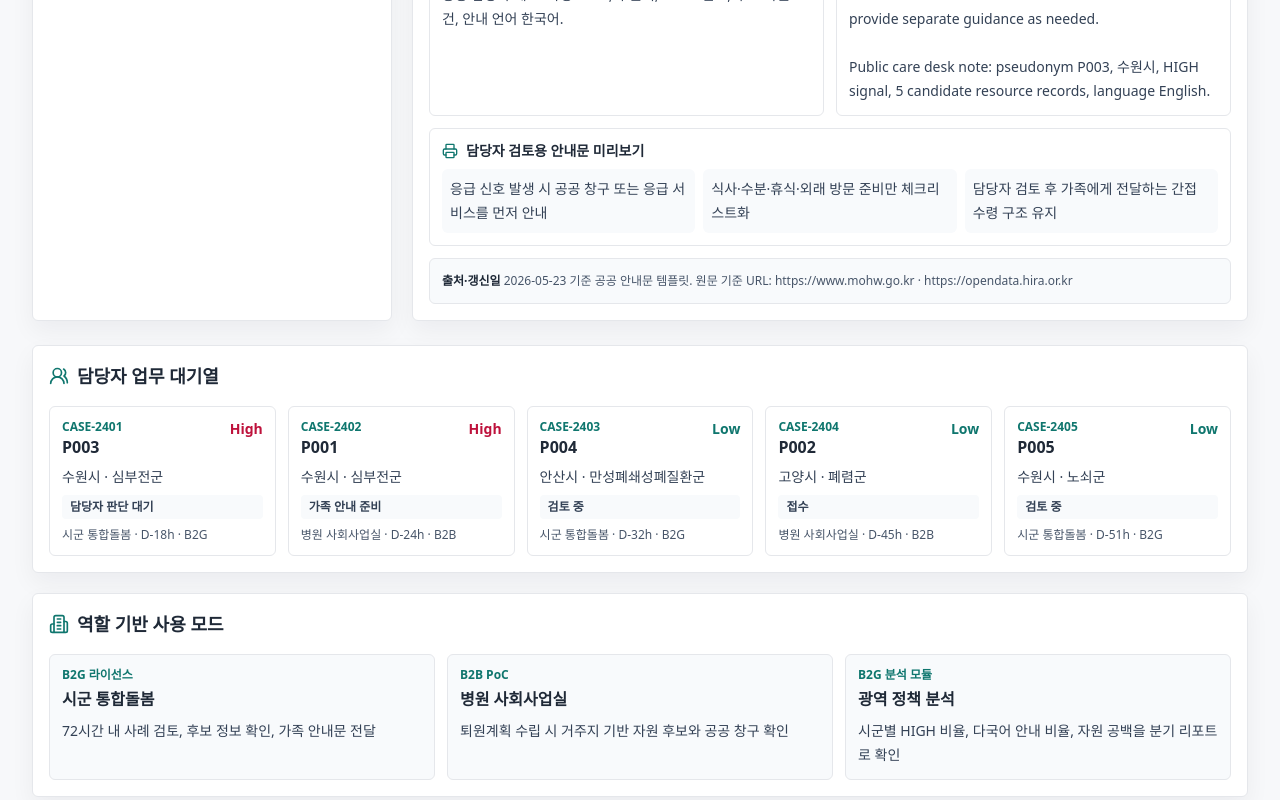
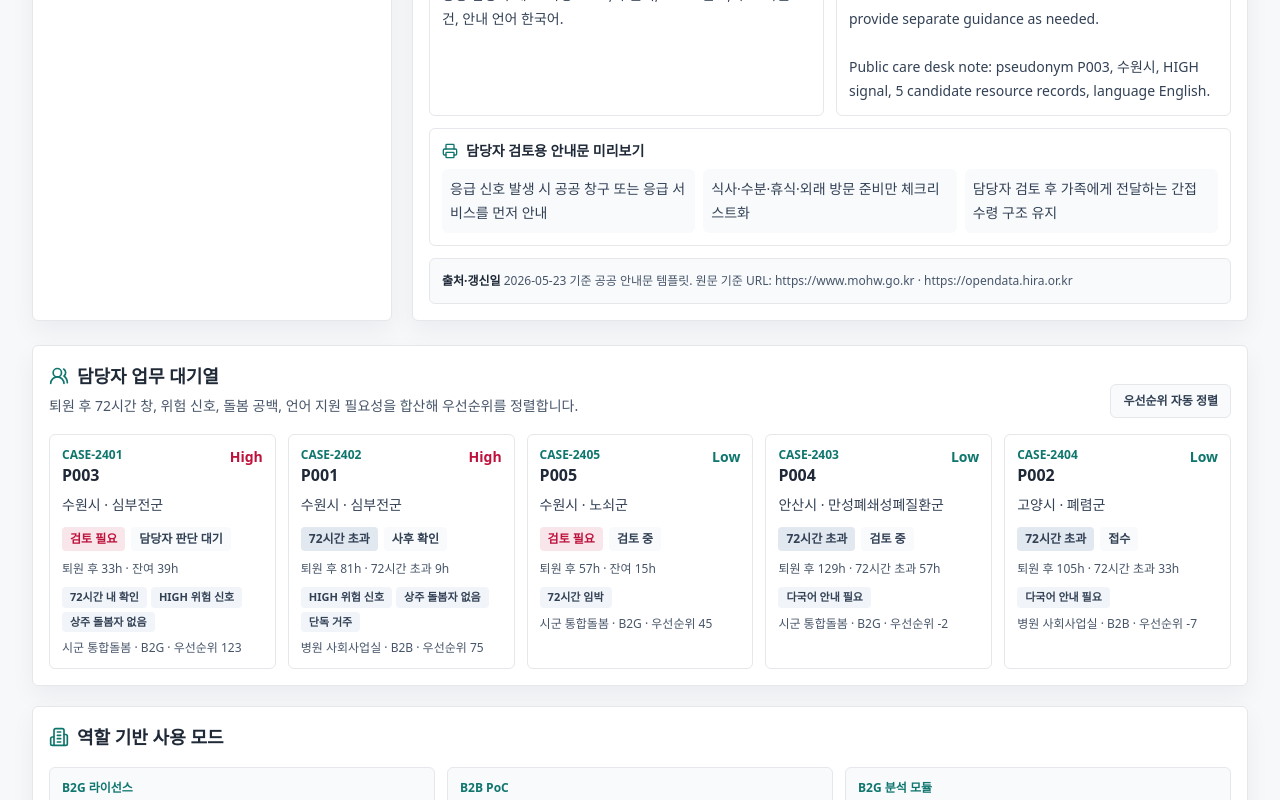
Before and after one commit to dailyweekly/carebridge72, a Next.js app: page / in a window 1280 px wide. Shown: the part 2000-2800 px from the top of the page. Built offline with nearby package versions, Linux system fonts and the light colour scheme.

Commit message:
Add 72-hour case review prioritization

```diff
--- a/components/RiskResultCard.tsx
+++ b/components/RiskResultCard.tsx
@@ -1,5 +1,6 @@
 import { AlertTriangle, CheckCircle2, Gauge, Info } from "lucide-react";
 import { CaptureCaption } from "./CaptureCaption";
+import { assessCaseReview } from "@/lib/case-review";
 import { bandLabels, diagnosisLabels, regionLabels } from "@/lib/labels";
 import type { Patient, RiskResult } from "@/lib/types";
 
@@ -10,6 +11,7 @@ type RiskResultCardProps = {
 };
 
 export function RiskResultCard({ risk, patient, showScreenNote = false }: RiskResultCardProps) {
+  const reviewSignal = assessCaseReview(patient, risk);
   const tone =
     risk.band === "HIGH"
       ? "border-cranberry bg-rose-50 text-cranberry"
@@ -35,12 +37,21 @@ export function RiskResultCard({ risk, patient, showScreenNote = false }: RiskRe
             {patient.id} · {regionLabels[patient.region]} · {diagnosisLabels[patient.primaryDiagnosisGroup]}
           </p>
         </div>
-        <div className={`flex min-w-48 items-center justify-between rounded-md border px-4 py-3 ${tone}`}>
-          <div>
-            <p className="text-xs font-bold uppercase tracking-normal">{bandLabels[risk.band]}</p>
-            <p className="text-3xl font-black">{risk.score}</p>
+        <div className="grid gap-2 sm:grid-cols-[minmax(0,1fr)_192px]">
+          <div className="rounded-md border border-line bg-panel px-3 py-2 text-sm">
+            <p className="text-xs font-bold text-slate-500">사례 검토 상태</p>
+            <p className="mt-1 font-bold text-ink">{reviewSignal.windowStatus}</p>
+            <p className="mt-1 text-xs text-slate-600">
+              퇴원 후 {reviewSignal.elapsedHours}h · {formatRemainingHours(reviewSignal.remainingHours)}
+            </p>
           </div>
-          {risk.band === "HIGH" ? <AlertTriangle size={28} /> : <CheckCircle2 size={28} />}
+          <div className={`flex min-w-48 items-center justify-between rounded-md border px-4 py-3 ${tone}`}>
+            <div>
+              <p className="text-xs font-bold uppercase tracking-normal">{bandLabels[risk.band]}</p>
+              <p className="text-3xl font-black">{risk.score}</p>
+            </div>
+            {risk.band === "HIGH" ? <AlertTriangle size={28} /> : <CheckCircle2 size={28} />}
+          </div>
         </div>
       </div>
 
@@ -80,3 +91,8 @@ export function RiskResultCard({ risk, patient, showScreenNote = false }: RiskRe
     </section>
   );
 }
+
+function formatRemainingHours(hours: number) {
+  if (hours < 0) return `72시간 초과 ${Math.abs(hours)}h`;
+  return `잔여 ${hours}h`;
+}
--- a/components/SolutionOperations.tsx
+++ b/components/SolutionOperations.tsx
@@ -1,6 +1,7 @@
 import { Building2, Database, FileCheck2, GitBranch, ShieldCheck, Sparkles, UsersRound } from "lucide-react";
 import type { ReactNode } from "react";
 import { bandLabels, diagnosisLabels, regionLabels } from "@/lib/labels";
+import { assessCaseReview, sortCasesByReviewPriority } from "@/lib/case-review";
 import { calculateRisk } from "@/lib/risk";
 import type { CareResource, Patient, PublicDataSource, ReviewCase, RiskResult } from "@/lib/types";
 
@@ -115,16 +116,29 @@ function ModelCardPanel({ activeRisk }: Pick<SolutionOperationsProps, "activeRis
 }
 
 function CaseQueuePanel({ patients, cases }: Pick<SolutionOperationsProps, "patients" | "cases">) {
+  const sortedCases = sortCasesByReviewPriority(cases, patients, calculateRisk);
+
   return (
     <section className="rounded-md border border-line bg-white p-4 shadow-soft">
-      <div className="mb-4 flex items-center gap-2">
-        <UsersRound size={20} className="text-teal" />
-        <h2 className="text-lg font-bold text-ink">담당자 업무 대기열</h2>
+      <div className="mb-4 flex flex-col gap-2 sm:flex-row sm:items-end sm:justify-between">
+        <div>
+          <div className="flex items-center gap-2">
+            <UsersRound size={20} className="text-teal" />
+            <h2 className="text-lg font-bold text-ink">담당자 업무 대기열</h2>
+          </div>
+          <p className="mt-1 text-sm leading-6 text-slate-600">
+            퇴원 후 72시간 창, 위험 신호, 돌봄 공백, 언어 지원 필요성을 합산해 우선순위를 정렬합니다.
+          </p>
+        </div>
+        <span className="rounded-md border border-line bg-panel px-3 py-2 text-xs font-bold text-slate-700">
+          우선순위 자동 정렬
+        </span>
       </div>
       <div className="grid gap-3 lg:grid-cols-5">
-        {cases.map((item) => {
+        {sortedCases.map((item) => {
           const patient = patients.find((entry) => entry.id === item.patientId);
           const risk = calculateRisk(patient);
+          const signal = patient ? assessCaseReview(patient, risk, item) : null;
           return (
             <article key={item.id} className="rounded-md border border-line p-3">
               <div className="mb-2 flex items-start justify-between gap-2">
@@ -139,9 +153,28 @@ function CaseQueuePanel({ patients, cases }: Pick<SolutionOperationsProps, "pati
               <p className="text-sm text-slate-700">
                 {patient ? `${regionLabels[patient.region]} · ${diagnosisLabels[patient.primaryDiagnosisGroup]}` : "가명 정보 없음"}
               </p>
-              <p className="mt-2 rounded bg-panel px-2 py-1 text-xs font-semibold text-slate-700">{item.stage}</p>
+              <div className="mt-3 grid gap-2">
+                <div className="flex flex-wrap gap-1.5">
+                  <span className={getWindowBadgeClass(signal?.windowStatus)}>
+                    {signal?.windowStatus ?? item.stage}
+                  </span>
+                  <span className="rounded bg-panel px-2 py-1 text-xs font-semibold text-slate-700">{item.stage}</span>
+                </div>
+                <p className="text-xs leading-5 text-slate-600">
+                  {signal
+                    ? `퇴원 후 ${signal.elapsedHours}h · ${formatRemainingHours(signal.remainingHours)}`
+                    : `D-${item.dueHours}h`}
+                </p>
+                <div className="flex flex-wrap gap-1">
+                  {(signal?.reasons ?? []).slice(0, 3).map((reason) => (
+                    <span key={reason} className="rounded bg-slate-100 px-2 py-0.5 text-[11px] font-semibold text-slate-700">
+                      {reason}
+                    </span>
+                  ))}
+                </div>
+              </div>
               <p className="mt-2 text-xs text-slate-600">
-                {item.owner} · D-{item.dueHours}h · {item.channel}
+                {item.owner} · {item.channel} · 우선순위 {signal?.priorityScore ?? "-"}
               </p>
             </article>
           );
@@ -149,6 +182,19 @@ function CaseQueuePanel({ patients, cases }: Pick<SolutionOperationsProps, "pati
       </div>
     </section>
   );
+}
+
+function getWindowBadgeClass(status?: string) {
+  const base = "rounded px-2 py-1 text-xs font-bold";
+  if (status === "검토 필요") return `${base} bg-cranberry/10 text-cranberry`;
+  if (status === "일반 확인") return `${base} bg-teal/10 text-teal`;
+  if (status === "72시간 초과") return `${base} bg-slate-200 text-slate-700`;
+  return `${base} bg-panel text-slate-700`;
+}
+
+function formatRemainingHours(hours: number) {
+  if (hours < 0) return `72시간 초과 ${Math.abs(hours)}h`;
+  return `잔여 ${hours}h`;
 }
 
 function ModelGovernancePanel({
@@ -257,6 +303,14 @@ function PolicyAnalyticsPanel({
   const multilingualCount = patients.filter((patient) => patient.preferredLanguage !== "ko").length;
   const highRatio = Math.round((highCount / patients.length) * 100);
   const multilingualRatio = Math.round((multilingualCount / patients.length) * 100);
+  const signals = cases
+    .map((item) => {
+      const patient = patients.find((entry) => entry.id === item.patientId);
+      return patient ? assessCaseReview(patient, calculateRisk(patient), item) : null;
+    })
+    .filter((item): item is NonNullable<typeof item> => Boolean(item));
+  const reviewNeededCount = signals.filter((item) => item.windowStatus === "검토 필요").length;
+  const expiredCount = signals.filter((item) => item.windowStatus === "72시간 초과").length;
 
   return (
     <section className="rounded-md border border-line bg-white p-4 shadow-soft">
@@ -267,12 +321,12 @@ function PolicyAnalyticsPanel({
       <div className="grid gap-3 sm:grid-cols-2 lg:grid-cols-4">
         <Metric icon={<FileCheck2 size={18} />} label="72시간 검토 사례" value={`${cases.length}건`} />
         <Metric icon={<UsersRound size={18} />} label="HIGH 신호 비율" value={`${highCount}/${patients.length}`} />
+        <Metric icon={<ShieldCheck size={18} />} label="검토 필요 사례" value={`${reviewNeededCount}건`} />
         <Metric icon={<Database size={18} />} label="활성 지역 자원" value={`${activeRegionResources}건`} />
-        <Metric icon={<Building2 size={18} />} label="시군 커버리지" value={`${uniqueRegions}개 시군`} />
       </div>
       <p className="mt-3 text-sm leading-6 text-slate-600">
-        B2G 중심 사례 {b2gCount}건을 기준으로 담당자 검토 시간, 안내 일관성, 다국어 사용 비율을 누적해
-        분기 정책 리포트로 확장하는 구조입니다.
+        B2G 중심 사례 {b2gCount}건과 시군 커버리지 {uniqueRegions}개를 기준으로 담당자 검토 시간,
+        안내 일관성, 72시간 초과 사례 {expiredCount}건을 누적해 분기 정책 리포트로 확장하는 구조입니다.
       </p>
       <div className="mt-4 grid gap-3 lg:grid-cols-3">
         <BarMetric label="HIGH 신호 비율" value={highRatio} />
--- a/data/review_cases.mock.json
+++ b/data/review_cases.mock.json
@@ -1,6 +1,6 @@
 [
   { "id": "CASE-2401", "patientId": "P003", "owner": "시군 통합돌봄", "stage": "담당자 판단 대기", "dueHours": 18, "channel": "B2G" },
-  { "id": "CASE-2402", "patientId": "P001", "owner": "병원 사회사업실", "stage": "가족 안내 준비", "dueHours": 24, "channel": "B2B" },
+  { "id": "CASE-2402", "patientId": "P001", "owner": "병원 사회사업실", "stage": "사후 확인", "dueHours": 0, "channel": "B2B" },
   { "id": "CASE-2403", "patientId": "P004", "owner": "시군 통합돌봄", "stage": "검토 중", "dueHours": 32, "channel": "B2G" },
   { "id": "CASE-2404", "patientId": "P002", "owner": "병원 사회사업실", "stage": "접수", "dueHours": 45, "channel": "B2B" },
   { "id": "CASE-2405", "patientId": "P005", "owner": "시군 통합돌봄", "stage": "검토 중", "dueHours": 51, "channel": "B2G" }
--- /dev/null
+++ b/lib/case-review.ts
@@ -0,0 +1,106 @@
+import type { Patient, ReviewCase, RiskBand, RiskResult } from "./types";
+
+const REVIEW_WINDOW_HOURS = 72;
+const REFERENCE_NOW = Date.UTC(2026, 4, 23, 9, 0, 0);
+
+export type ReviewWindowStatus = "검토 필요" | "일반 확인" | "72시간 초과" | "퇴원 전";
+
+export type CaseReviewSignal = {
+  elapsedHours: number;
+  remainingHours: number;
+  windowStatus: ReviewWindowStatus;
+  priorityScore: number;
+  reasons: string[];
+};
+
+export function assessCaseReview(
+  patient: Patient,
+  risk: Pick<RiskResult, "band">,
+  reviewCase?: Pick<ReviewCase, "channel">
+): CaseReviewSignal {
+  const elapsedHours = getElapsedHours(patient.dischargeDate);
+  const remainingHours = REVIEW_WINDOW_HOURS - elapsedHours;
+  const withinWindow = elapsedHours >= 0 && remainingHours >= 0;
+  const urgentWindow = withinWindow && remainingHours <= 24;
+  const reasons = buildReviewReasons(patient, risk.band, withinWindow, urgentWindow);
+  const windowStatus = getWindowStatus(elapsedHours, remainingHours, reasons);
+  const priorityScore = getPriorityScore(patient, risk.band, withinWindow, urgentWindow, reviewCase?.channel);
+
+  return {
+    elapsedHours,
+    remainingHours,
+    windowStatus,
+    priorityScore,
+    reasons
+  };
+}
+
+export function sortCasesByReviewPriority<T extends ReviewCase>(
+  cases: T[],
+  patients: Patient[],
+  riskByPatientId: (patient: Patient) => Pick<RiskResult, "band">
+) {
+  return [...cases].sort((a, b) => {
+    const patientA = patients.find((patient) => patient.id === a.patientId);
+    const patientB = patients.find((patient) => patient.id === b.patientId);
+    if (!patientA || !patientB) return patientA ? -1 : 1;
+
+    const signalA = assessCaseReview(patientA, riskByPatientId(patientA), a);
+    const signalB = assessCaseReview(patientB, riskByPatientId(patientB), b);
+    return signalB.priorityScore - signalA.priorityScore || signalA.remainingHours - signalB.remainingHours;
+  });
+}
+
+function getElapsedHours(dischargeDate: string) {
+  const dischargedAt = parseDateOnly(dischargeDate);
+  if (!dischargedAt) return REVIEW_WINDOW_HOURS;
+  return Math.max(-24, Math.round((REFERENCE_NOW - dischargedAt.getTime()) / (60 * 60 * 1000)));
+}
+
+function parseDateOnly(value: string) {
+  const [year, month, day] = value.split("-").map(Number);
+  if (!year || !month || !day) return null;
+  return new Date(Date.UTC(year, month - 1, day, 0, 0, 0));
+}
+
+function getWindowStatus(elapsedHours: number, remainingHours: number, reasons: string[]): ReviewWindowStatus {
+  if (elapsedHours < 0) return "퇴원 전";
+  if (remainingHours < 0) return "72시간 초과";
+  return reasons.some((reason) => reason !== "72시간 내 확인") ? "검토 필요" : "일반 확인";
+}
+
+function buildReviewReasons(
+  patient: Patient,
+  band: RiskBand,
+  withinWindow: boolean,
+  urgentWindow: boolean
+) {
+  const reasons: string[] = [];
+  if (withinWindow) reasons.push(urgentWindow ? "72시간 임박" : "72시간 내 확인");
+  if (band === "HIGH") reasons.push("HIGH 위험 신호");
+  if (band === "MEDIUM") reasons.push("중간 위험 신호");
+  if (!patient.caregiverPresent) reasons.push("상주 돌봄자 없음");
+  if (patient.livingArrangement === "ALONE") reasons.push("단독 거주");
+  if (patient.preferredLanguage !== "ko") reasons.push("다국어 안내 필요");
+  return reasons.length > 0 ? reasons : ["일반 퇴원 확인"];
+}
+
+function getPriorityScore(
+  patient: Patient,
+  band: RiskBand,
+  withinWindow: boolean,
+  urgentWindow: boolean,
+  channel?: ReviewCase["channel"]
+) {
+  let score = 0;
+  if (withinWindow) score += 20;
+  if (urgentWindow) score += 20;
+  if (band === "HIGH") score += 60;
+  if (band === "MEDIUM") score += 25;
+  if (!patient.caregiverPresent) score += 18;
+  if (patient.livingArrangement === "ALONE") score += 12;
+  if (patient.preferredLanguage !== "ko") score += 8;
+  if (channel === "B2G") score += 5;
+  if (!withinWindow) score -= 15;
+  return score;
+}
--- a/lib/types.ts
+++ b/lib/types.ts
@@ -102,7 +102,7 @@ export type ReviewCase = {
   id: string;
   patientId: string;
   owner: "시군 통합돌봄" | "병원 사회사업실";
-  stage: "접수" | "검토 중" | "가족 안내 준비" | "담당자 판단 대기";
+  stage: "접수" | "검토 중" | "가족 안내 준비" | "담당자 판단 대기" | "사후 확인";
   dueHours: number;
   channel: "B2G" | "B2B";
 };
--- a/scripts/capture.mjs
+++ b/scripts/capture.mjs
@@ -9,13 +9,13 @@ const captureDir = path.join(root, "captures");
 const host = "127.0.0.1";
 const port = 3101;
 const spawnedBaseUrl = `http://${host}:${port}`;
-const reusableBaseUrl = process.env.CAPTURE_BASE_URL ?? `http://${host}:3000`;
+const reusableBaseUrl = process.env.CAPTURE_BASE_URL;
 const nextBin = path.join(root, "node_modules", "next", "dist", "bin", "next");
 
 await fs.mkdir(captureDir, { recursive: true });
 
-const shouldReuseServer = await isServerReady(`${reusableBaseUrl}/capture`, 2000);
-const baseUrl = shouldReuseServer ? reusableBaseUrl : spawnedBaseUrl;
+const shouldReuseServer = reusableBaseUrl ? await isServerReady(`${reusableBaseUrl}/capture`, 2000) : false;
+const baseUrl = shouldReuseServer && reusableBaseUrl ? reusableBaseUrl : spawnedBaseUrl;
 const server = shouldReuseServer
   ? null
   : spawn(process.execPath, [nextBin, "dev", "--hostname", host, "--port", String(port)], {
```
Also changed, not shown: scripts/check-legal.mjs (+5 -3 lines), 1 other file (tests, documents, lock files or other folders).
